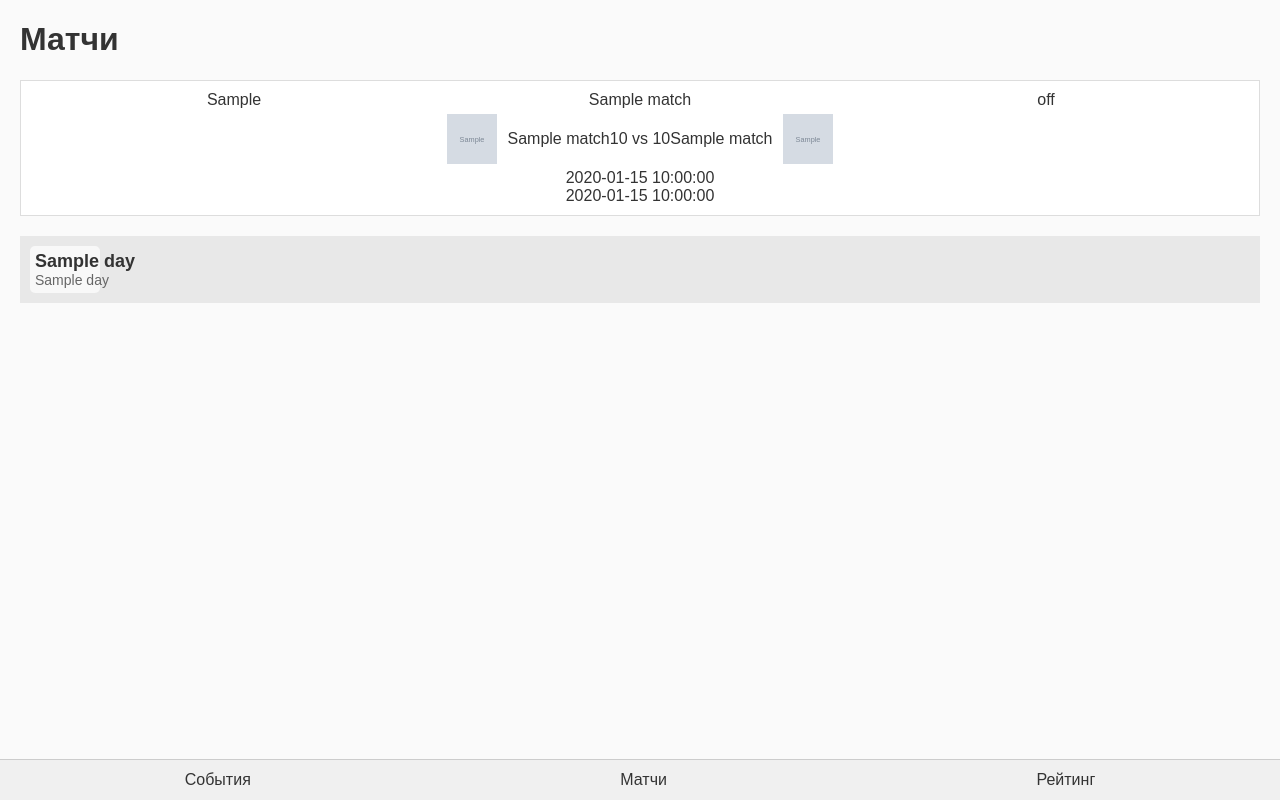
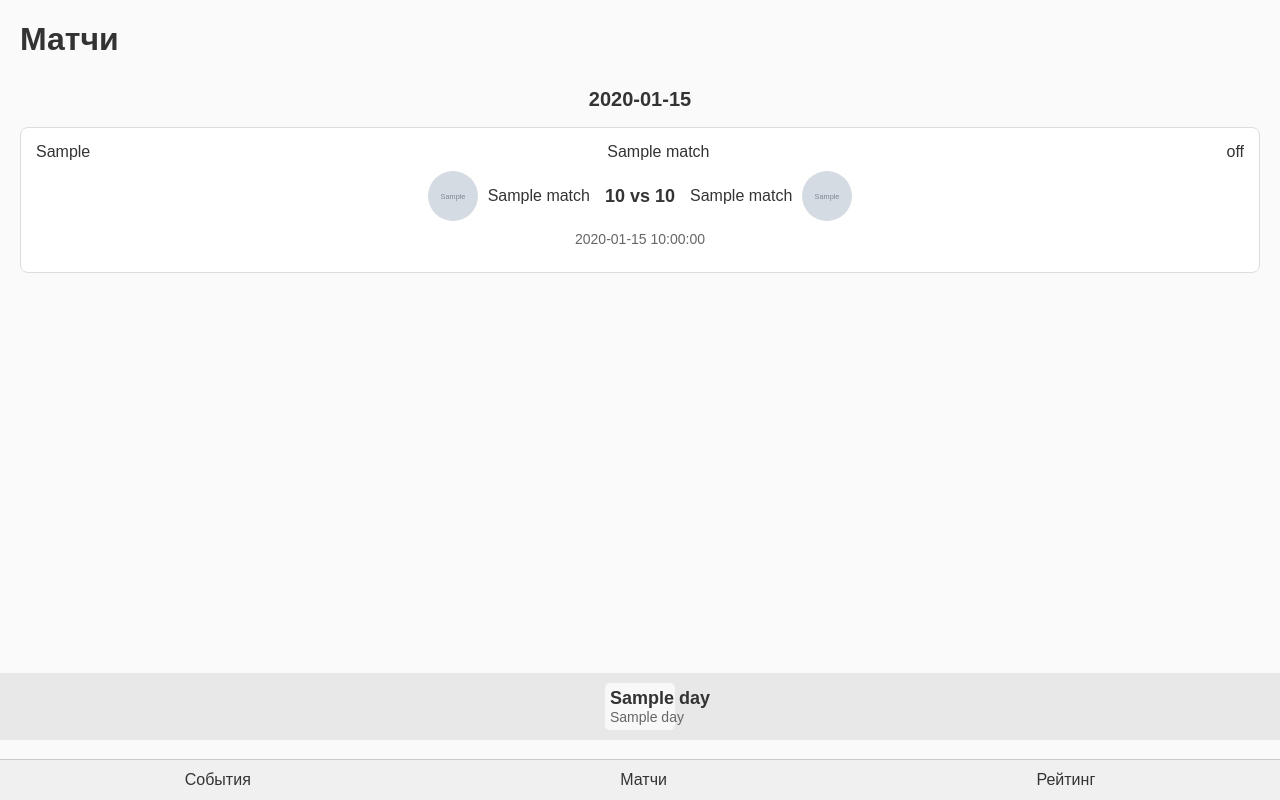
Before and after one commit to LlnZa/cs2, a FastAPI app: template templates/index.html in a window 1280 px wide. Run offline with FastAPI, Linux system fonts and the light colour scheme; the template is opened without the code that fills it: most values are stand-ins (such as "Sample title", 1, 10 or a date in 2020); grey boxes marked "Sample" are stand-in pictures; some libraries are stand-ins or nearby versions.

Commit message:
Update index.html

```diff
--- a/templates/index.html
+++ b/templates/index.html
@@ -19,28 +19,83 @@
             0%, 100% { opacity: 1; }
             50% { opacity: 0; }
         }
-        /* Шапка матча */
+        /* Стили для блока матча */
+        .match-container {
+            border: 1px solid #ddd;
+            padding: 15px;
+            margin-bottom: 20px;
+            background: #fff;
+            border-radius: 8px;
+        }
         .match-header {
             display: flex;
             justify-content: space-between;
             align-items: center;
-            margin-bottom: 5px;
+            margin-bottom: 10px;
+            font-size: 16px;
         }
-        .match-header > div {
-            flex: 1;
-            text-align: center;
-        }
-        /* Блок с информацией о командах */
         .match-teams {
             display: flex;
             justify-content: center;
             align-items: center;
-            margin-bottom: 5px;
+            margin-bottom: 10px;
         }
         .match-teams img {
             margin: 0 10px;
+            border-radius: 50%;
         }
-        /* Фиксированный подвал с кнопками */
+        .match-teams .score {
+            margin: 0 15px;
+            font-weight: bold;
+            font-size: 18px;
+        }
+        .match-schedule {
+            font-size: 14px;
+            color: #666;
+            margin-bottom: 10px;
+        }
+        /* Заголовок группы (дата) */
+        .group-date {
+            font-size: 20px;
+            font-weight: bold;
+            margin: 30px 0 10px 0;
+            text-align: center;
+        }
+        /* Горизонтальный скроллер дат */
+        #date-scroller {
+            position: fixed;
+            bottom: 60px; /* над футером */
+            left: 0;
+            right: 0;
+            background: var(--scroller-bg, #e8e8e8);
+            overflow-x: auto;
+            white-space: nowrap;
+            padding: 10px 0;
+            z-index: 10;
+        }
+        .dates {
+            display: inline-flex;
+            justify-content: center;
+            width: 100%;
+        }
+        .date-item {
+            width: 60px;
+            flex-shrink: 0;
+            text-align: center;
+            margin: 0 5px;
+            padding: 5px;
+            background: var(--date-bg, #f8f8f8);
+            border-radius: 5px;
+        }
+        .date-item .day-number {
+            font-size: 18px;
+            font-weight: bold;
+        }
+        .date-item .day-name {
+            font-size: 14px;
+            color: var(--date-text, #666);
+        }
+        /* Фиксированный футер с навигационными кнопками */
         .footer-nav {
             position: fixed;
             bottom: 0;
@@ -51,6 +106,7 @@
             display: flex;
             justify-content: space-around;
             padding: 10px 0;
+            z-index: 20;
         }
         .footer-nav button {
             background: transparent;
@@ -59,43 +115,34 @@
             cursor: pointer;
             color: var(--footer-text, #333);
         }
-        /* Горизонтальный скроллер дат */
-        #date-scroller {
-            overflow-x: auto;
-            white-space: nowrap;
+        /* Общие отступы для мобильных устройств */
+        @media (max-width: 600px) {
+            .match-container {
                 padding: 10px;
-            background: var(--scroller-bg, #e8e8e8);
+                margin-bottom: 15px;
             }
-        .dates {
-            display: inline-flex;
+            .match-header, .match-teams, .match-schedule {
+                font-size: 14px;
             }
-        .date-item {
-            width: 60px;
-            flex-shrink: 0;
-            text-align: center;
-            margin-right: 10px;
-            padding: 5px;
-            background: var(--date-bg, #f8f8f8);
-            border-radius: 5px;
+            .match-teams .score {
+                font-size: 16px;
             }
-        .day-number {
-            font-size: 18px;
-            font-weight: bold;
+            .footer-nav button {
+                font-size: 14px;
             }
-        .day-name {
-            font-size: 14px;
-            color: var(--date-text, #666);
         }
-        /* Адаптация для тёмного режима */
+        /* Тёмный режим */
         @media (prefers-color-scheme: dark) {
             body {
                 background: #1e1e1e;
                 color: #e0e0e0;
             }
-            h1 { color: #e0e0e0; }
             .match-container {
                 border: 1px solid #444;
                 background: #2e2e2e;
+            }
+            .group-date {
+                color: #e0e0e0;
             }
             #date-scroller {
                 background: #2e2e2e;
@@ -115,7 +162,10 @@
 </head>
 <body>
     <h1>Матчи</h1>
-    {% if matches %}
+
+    {% if grouped_matches %}
+        {% for match_date, matches in grouped_matches.items() %}
+            <div class="group-date">{{ match_date }}</div>
             <ul class="match-list">
                 {% for match in matches %}
                     <li class="match-container">
@@ -150,24 +200,17 @@
                             {% endif %}
                         </div>
                         <div class="match-schedule">
-                    <div class="match-date">{{ match.match_date }}</div>
                             <div class="match-time">{{ match.match_time }}</div>
                         </div>
                     </li>
                 {% endfor %}
             </ul>
+        {% endfor %}
     {% else %}
         <p>Нет матчей за последние 10 дней.</p>
     {% endif %}
 
-    <!-- Фиксированный подвал с навигацией -->
-    <div class="footer-nav">
-        <button onclick="location.href='/events'">События</button>
-        <button onclick="location.href='/'">Матчи</button>
-        <button onclick="location.href='/rating'">Рейтинг</button>
-    </div>
-
-    <!-- Горизонтальный скроллер дат -->
+    <!-- Фиксированный горизонтальный скроллер дат (отображается только в разделе "Матчи") -->
     <div id="date-scroller">
         <div class="dates">
             {% for day in date_list %}
@@ -178,5 +221,12 @@
             {% endfor %}
         </div>
     </div>
+
+    <!-- Фиксированный футер с навигацией -->
+    <div class="footer-nav">
+        <button onclick="location.href='/events'">События</button>
+        <button onclick="location.href='/'">Матчи</button>
+        <button onclick="location.href='/rating'">Рейтинг</button>
+    </div>
 </body>
 </html>
```
Lines whose indentation alone changed are shown as unchanged.
